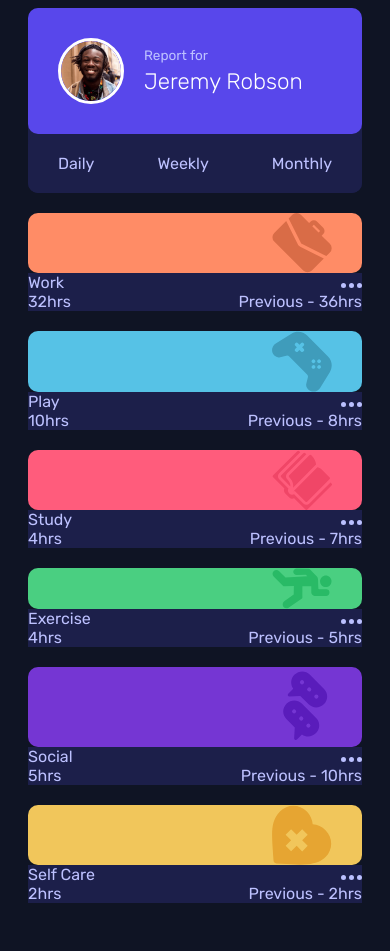
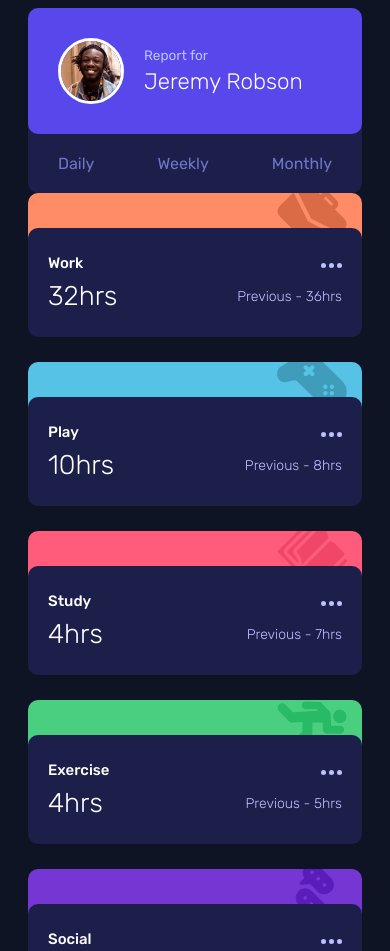
Before and after one commit to anhvu1012/Time-tracking-dashboard, a plain HTML site: page index.html in a window 390 px wide. Shown: the top 951 px of the page. Before the commit the page ends 911 px from the top, so only its background shows below. Drawn offline with Linux system fonts and the light colour scheme.

Commit message:
Finish styling mobile version

```diff
--- a/index.html
+++ b/index.html
@@ -28,7 +28,7 @@
             <h1>Jeremy Robson</h1>
           </div>
         </section>
-        <div class="content-container time-options">
+        <div class="time-options">
           <span>Daily</span>
           <!-- weekly for first styling -->
           <span>Weekly</span>
--- a/styles.scss
+++ b/styles.scss
@@ -4,8 +4,10 @@ $font-stack: Rubik, sans-serif;
 $main-bg: hsl(226, 43%, 10%);
 $profile: hsl(246, 80%, 60%);
 $element-bg: hsl(235, 46%, 20%);
-$element-hover: hsl(235, 45%, 61%);
+$time-option: hsl(235, 45%, 61%);
+$card-hover: hsl(236, 37%, 36%);
 $text-color: hsl(236, 100%, 87%);
+$text-hover: white;
 $header-color: white;
 
 $work-card: hsl(15, 100%, 70%);
@@ -18,6 +20,7 @@ $selfcare-card: hsl(43, 84%, 65%);
 @mixin mobile-card {
   display: flex;
   justify-content: space-between;
+  align-items: center;
 }
 
 @mixin header-color{
@@ -29,7 +32,7 @@ $selfcare-card: hsl(43, 84%, 65%);
 }
 
 @mixin card-padding{
-  padding: 15px 10px;
+  padding: 25px 20px;
 }
 
 body{
@@ -41,7 +44,6 @@ body{
 .main-container {
   display: flex;
   flex-direction: column;
-  gap: 20px;
   padding: 0 20px;
 }
 
@@ -86,17 +88,32 @@ body{
   @include mobile-card;
   @include card-border;
   padding: 20px 30px;
+
+  >* {
+    color: $time-option;
+    cursor: pointer;
+
+    &:hover{
+      color: $text-hover;
+    }
+  }
 }
 
 .card {
   .back{
     display: flex;
     justify-content: end;
-    @include card-border;
+    overflow: hidden;
+    border-top-left-radius: 10px;
+    border-top-right-radius: 10px;
 
     img{
-      width: 60px;
-      margin-right: 30px;
+      width: 70px;
+      height: 70px;
+      aspect-ratio: 1 / 1;
+      margin-right: 15px;
+      margin-top: -10px;
+      object-fit: contain;
     }
   }
   .work{
@@ -117,13 +134,44 @@ body{
   .self-care{
     background-color: $selfcare-card;
   }
-}
 
   .content-container {
     background-color: $element-bg;
+    @include card-padding;
+    @include card-border;
+    cursor: pointer;
+
+    position: relative;
+    top: -25px;
+
+    &:hover{
+      background-color: $card-hover;
+    }
 
     header, main {
       @include mobile-card;
+      span:first-child{
+        color: $header-color;
+      }
     }
 
+    header{
+      margin-bottom: 8px;
+      span:first-child{
+        font-size: 15px;
+        font-weight: 500;
       }
+    }
+
+    main{
+      span:first-child {
+        font-size: 27px;
+        font-weight: 300;
+      }
+      span:last-child{
+        font-size: 14px;
+        font-weight: 300;
+      }
+    }
+  }
+}
```
Also changed, not shown: styles/styles.css, 1 other file. Lines whose indentation alone changed are shown as unchanged.
